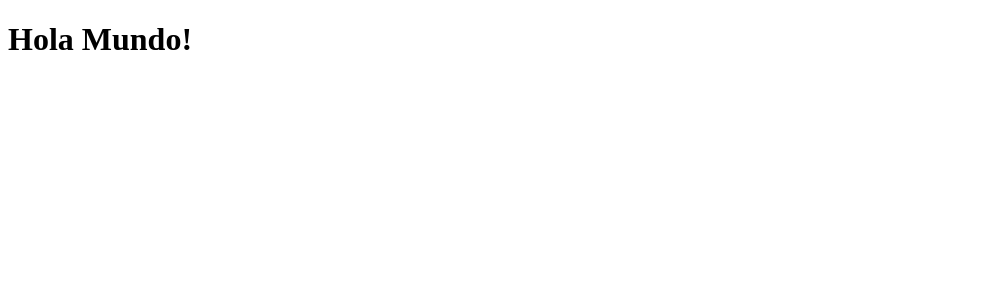
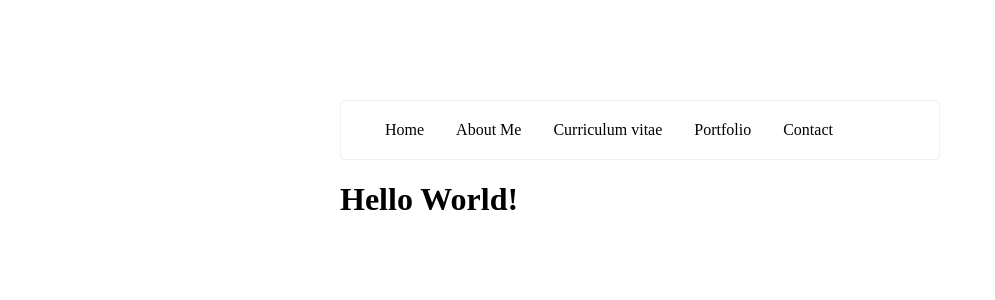
Before and after one commit to KevinFRX/My-Page, a Next.js app: page / in a window 1280 px wide. Shown: the top 300 px of the page, without its empty margins (0-995 px from the left). Built offline with nearby package versions, Linux system fonts and the light colour scheme.

Commit message:
first commit of the day

```diff
--- /dev/null
+++ b/app/about_me/page.jsx
@@ -0,0 +1,5 @@
+export default function AboutMePage () {
+    return (
+        <h1>About me</h1>
+    )
+}
--- /dev/null
+++ b/app/components/header.jsx
@@ -0,0 +1,41 @@
+import Link from "next/link"
+import styles from "./header.module.css"
+
+const links = [{
+    label: 'Home',
+    route: '/'
+}, {
+    label: 'About Me',
+    route: '/about_me'
+}, {
+    label: 'Curriculum vitae',
+    route: '/cv'
+}, {
+    label: 'Portfolio',
+    route: '/portfolio'
+}, {
+    label: 'Contact',
+    route: '/contact'
+}]
+export const metadata = {
+    title: 'Next.js',
+    description: 'Generated by Next.js',
+}
+
+export function Header() {
+    return (
+        <header className={styles.header}>
+            <nav>
+                <ul className={styles.navigation}>
+                    {links.map(({ label, route }) => (
+                        <li key={route}>
+                            <Link href={route}>
+                                {label}
+                            </Link>
+                        </li>
+                    ))}
+                </ul>
+            </nav>
+        </header>
+    )
+}
--- /dev/null
+++ b/app/components/header.module.css
@@ -0,0 +1,15 @@
+.header {
+    border: 1px solid #f0f0f0;
+    border-radius: 4px;
+    padding: 4px;
+}
+
+.navigation {
+    display: flex;
+    list-style: none;
+    gap: 32px;
+}
+
+.navigation a:hover {
+    text-decoration: underline;
+}
--- /dev/null
+++ b/app/contact/page.jsx
@@ -0,0 +1,5 @@
+export default function AboutMePage () {
+    return (
+        <h1>Contact</h1>
+    )
+}
--- /dev/null
+++ b/app/cv/page.jsx
@@ -0,0 +1,5 @@
+export default function AboutMePage () {
+    return (
+        <h1>Curriculum vitae</h1>
+    )
+}
--- a/app/layout.js
+++ b/app/layout.js
@@ -1,12 +1,17 @@
-export const metadata = {
-  title: 'Next.js',
-  description: 'Generated by Next.js',
-}
+import "../styles/globals.css"
+
+import { Header } from "./components/header"
 
 export default function RootLayout({ children }) {
- return (
+  return (
     <html lang="en">
-      <body>{children}</body>
+      <head>
+        <title>Welcome!</title>
+      </head>
+      <body>
+        <Header/>
+        {children}
+      </body>
     </html>
   )
 }
--- a/app/page.jsx
+++ b/app/page.jsx
@@ -1,5 +1,5 @@
 export default function HomePage () {
     return (
-        <h1>Hola Mundo!</h1>
+        <h1>Hello World!</h1>
     )
 }
--- /dev/null
+++ b/app/portfolio/page.jsx
@@ -0,0 +1,5 @@
+export default function AboutMePage () {
+    return (
+        <h1>Portfolio</h1>
+    )
+}
--- /dev/null
+++ b/styles/globals.css
@@ -0,0 +1,24 @@
+body {
+    padding: 100px;
+    max-width: 800px;
+    margin: 0 auto;
+}
+
+a {
+    color: inherit;
+    text-decoration: none;
+}
+
+* {
+    box-sizing: border-box;
+}
+
+@media (prefers-color-scheme: dark) {
+    html {
+        color-scheme: dark;
+    }
+    body {
+        color: white;
+        background: black;
+    }
+}
```
Also changed, not shown: .eslintrc.json.
